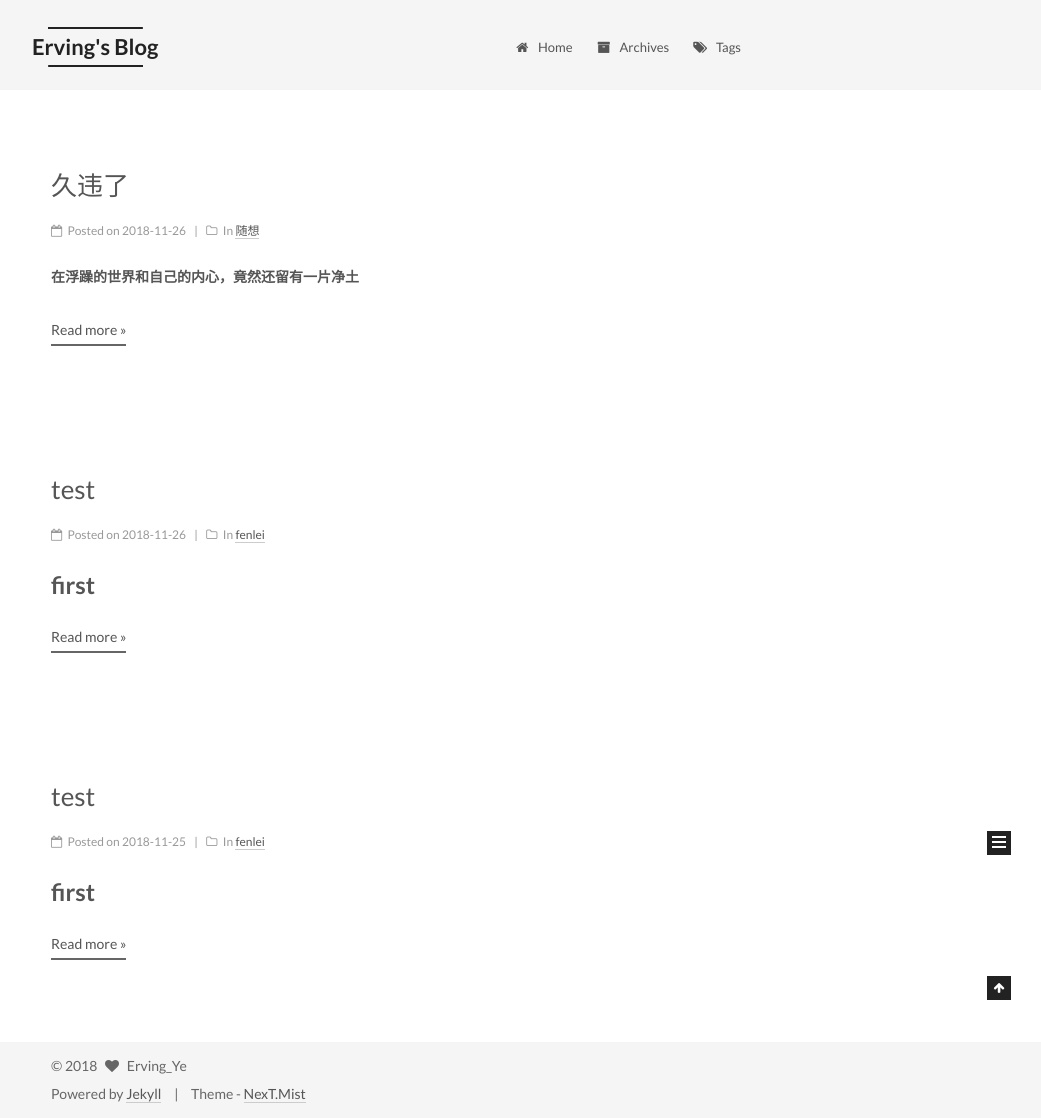
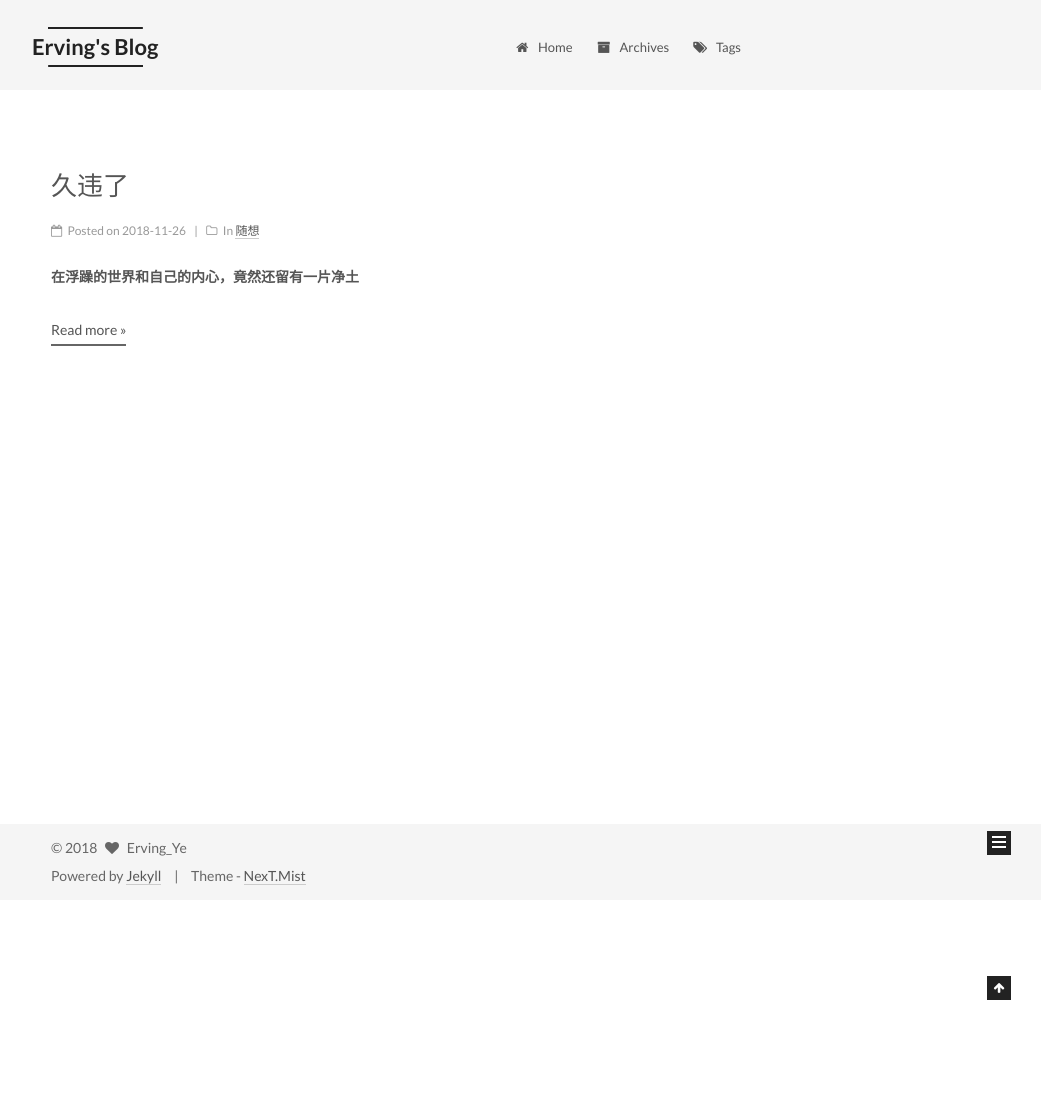
Before and after one commit to LuckyErving/LuckyErving.github.io, a Jekyll site: the page built from index.html, in a window 1280 px wide. Shown: the whole page, without its empty margins (239-1280 px from the left). Built offline with Jekyll 4.4.1, drawn with Linux system fonts in a browser that asks for light colours; the list of posts is cut into pages by our own code.

Commit message:
Almost done

```diff
--- a/_posts/2018-11-25-test.md
+++ /dev/null
@@ -1,7 +0,0 @@
----
-layout: mypost
-title: test
-categories: [fenlei]
----
-
-# first
--- a/_posts/2018-11-26-test.md
+++ /dev/null
@@ -1,7 +0,0 @@
----
-layout: mypost
-title: test
-categories: [fenlei]
----
-
-# first
```
Also changed, not shown: _posts/2018-11-26-久违了.md (+3 -2 lines).
